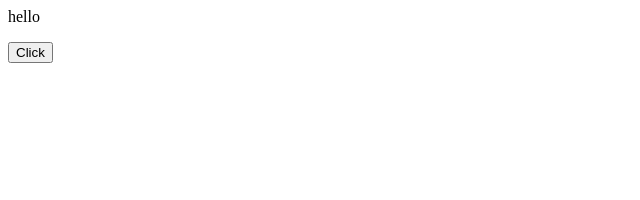
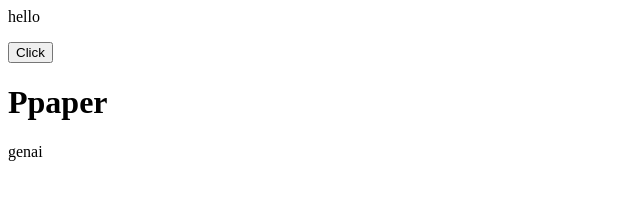
Before and after one commit to etisha-verse/Prcetice-Apna, a plain HTML site: page index.html in a window 1280 px wide. Shown: the whole page, without its empty margins (0-640 px from the left). Drawn offline with Linux system fonts and the light colour scheme.

Commit message:
Update index.html

```diff
--- a/index.html
+++ b/index.html
@@ -1,2 +1,4 @@
 <p>hello</p>
 <button type="submit">Click</button>
+<h1>Ppaper</h1>
+<p>genai</p>
```
